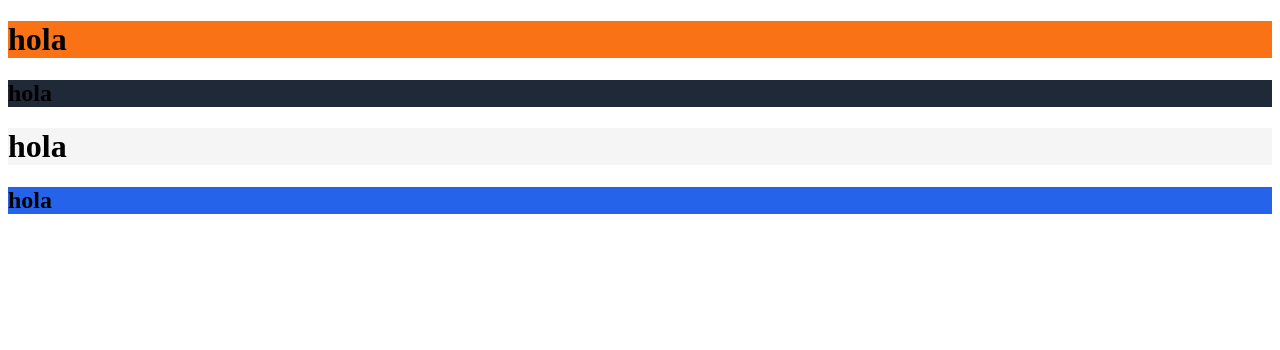
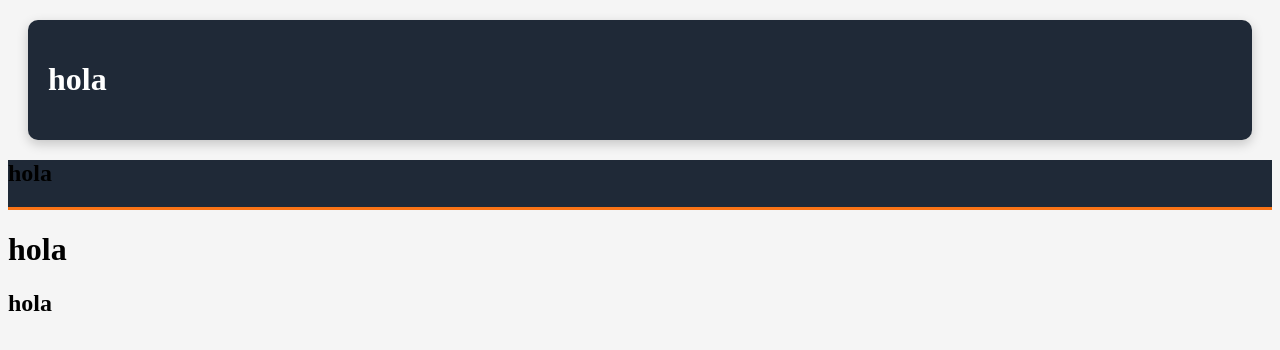
Before and after one commit to k-rubio/k-rubio.github.io, a plain HTML site: page index.html in a window 1280 px wide. Drawn offline with Linux system fonts and the light colour scheme.

Commit message:
color heder one

```diff
--- a/style.css
+++ b/style.css
@@ -1,12 +1,23 @@
-header {
-	background:#F97316;
+body{
+    background: #F5F5F5;
 }
-nav {
-	background:#1F2937;
+header{
+    background: #1F2937;
+
+    color: white;
+
+    padding: 20px;
+
+    border-radius: 10px;
+
+    margin: 20px;
+
+    box-shadow: 0 4px 12px rgba(0,0,0,.2);
 }
-main {
-	background: #F5F5F5;
+nav{
+    background:#1F2937;
+    border-bottom:3px solid #F97316;
 }
-section {
-	background: #2563EB;
+.card{
+    background:white;
 }
```
